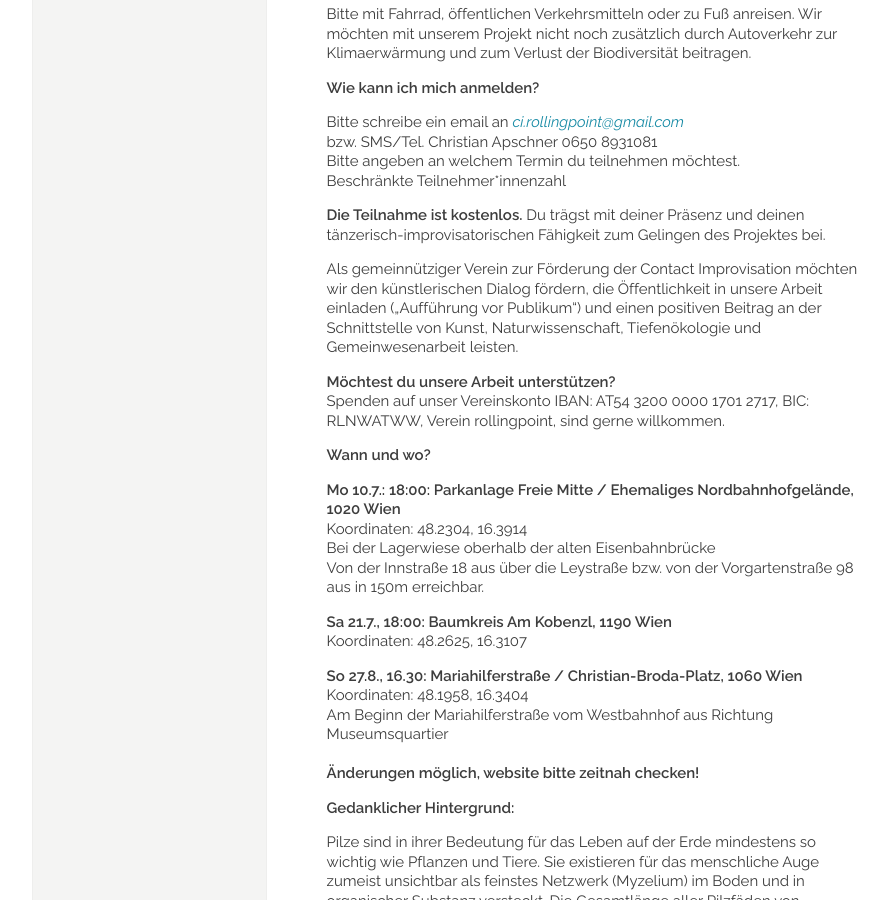
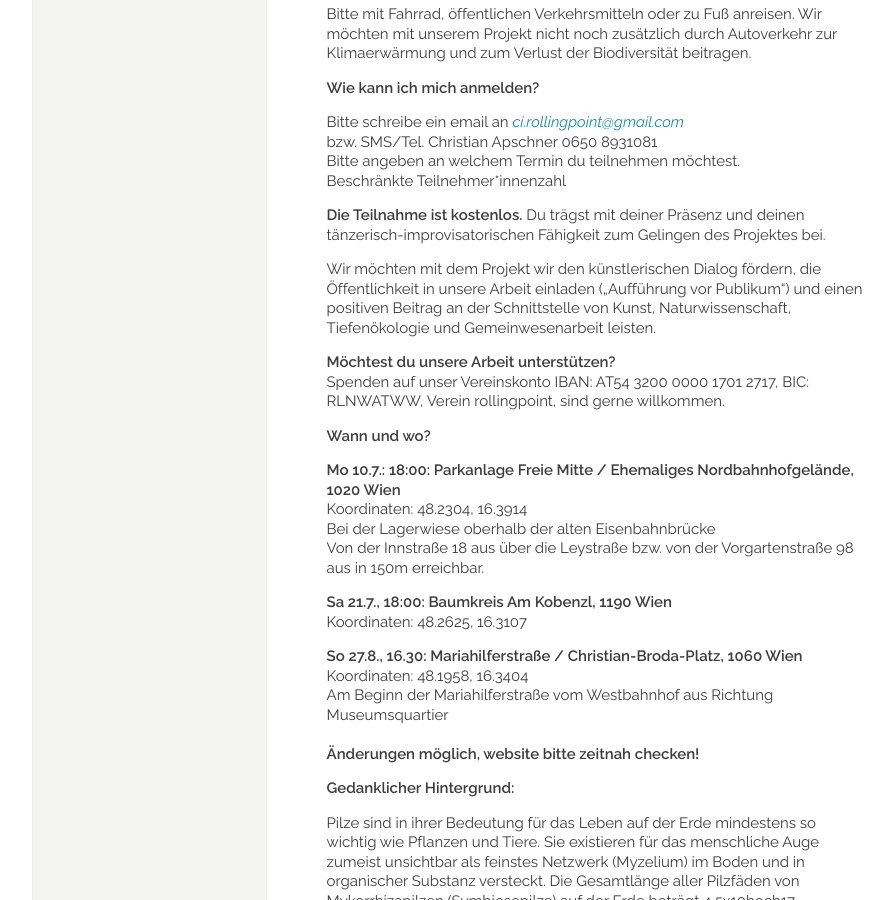
Before and after one commit to manulari/rollingpointat, a Jekyll site: the page built from _pages_de/mycelium.md, in a window 1280 px wide and 900 px high, scrolled down 1736 px. Shown: the whole window, without its empty margins (152-1045 px from the left). Built offline with Jekyll 4.4.1, drawn with Linux system fonts in a browser that asks for light colours; comment, search, counter and statistics services are not loaded.

Commit message:
Update page (de) “mycelium”

```diff
--- a/_pages_de/mycelium.md
+++ b/_pages_de/mycelium.md
@@ -54,7 +54,7 @@ Beschränkte Teilnehmer*innenzahl
 
 **Die Teilnahme ist kostenlos.** Du trägst mit deiner Präsenz und deinen tänzerisch-improvisatorischen Fähigkeit zum Gelingen des Projektes bei.
 
-Als gemeinnütziger Verein zur Förderung der Contact Improvisation möchten wir den künstlerischen Dialog fördern, die Öffentlichkeit in unsere Arbeit einladen („Aufführung vor Publikum“) und einen positiven Beitrag an der Schnittstelle von Kunst, Naturwissenschaft, Tiefenökologie und Gemeinwesenarbeit leisten.
+Wir möchten mit dem Projekt wir den künstlerischen Dialog fördern, die Öffentlichkeit in unsere Arbeit einladen („Aufführung vor Publikum“) und einen positiven Beitrag an der Schnittstelle von Kunst, Naturwissenschaft, Tiefenökologie und Gemeinwesenarbeit leisten.
 
 **Möchtest du unsere Arbeit unterstützen?**\
 Spenden auf unser Vereinskonto IBAN: AT54 3200 0000 1701 2717, BIC: RLNWATWW, Verein rollingpoint, sind gerne willkommen.
```
